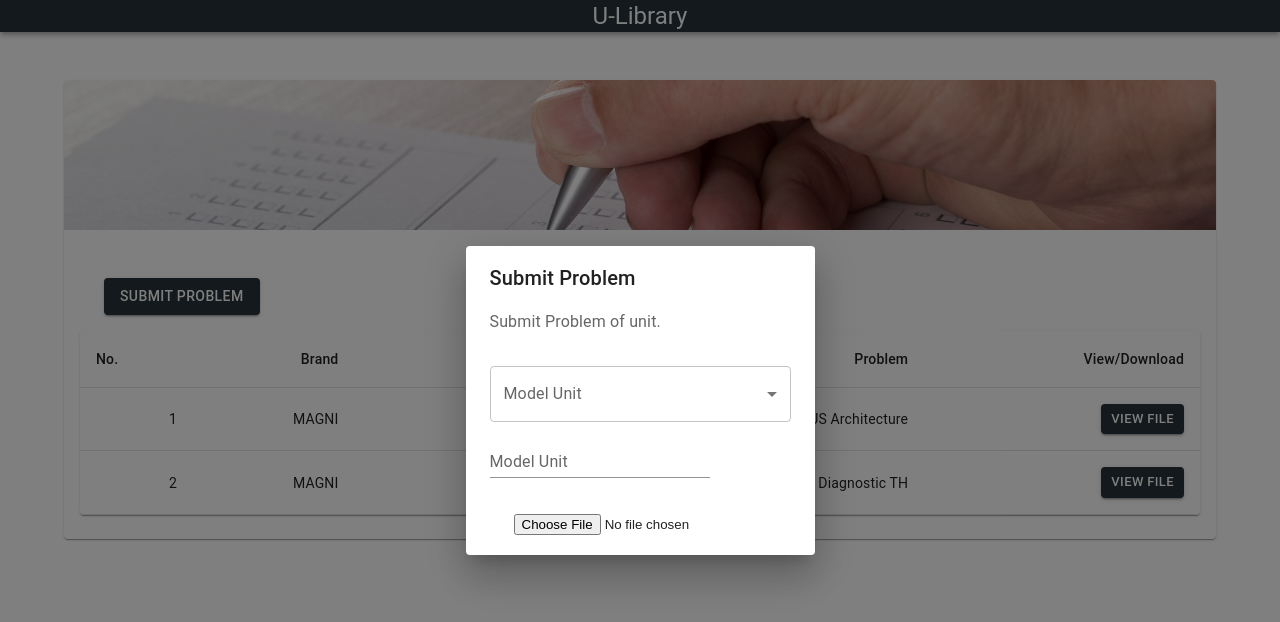
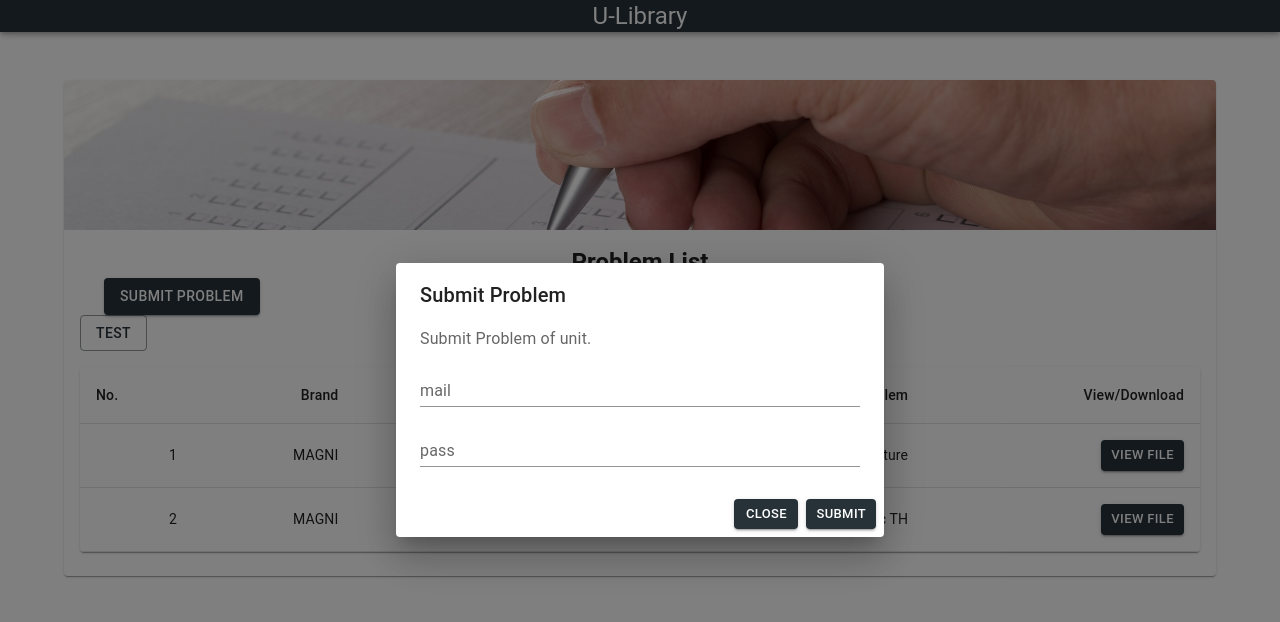
Before and after one commit to nathanniel19/u-library, a React (Create React App) app: page /problemList in a window 1280 px wide. Both pictures are taken after a click on the button "SUBMIT PROBLEM". Shown: the top 622 px of the page. Built offline with nearby package versions, Linux system fonts and the light colour scheme.

Commit message:
test function getdb

```diff
--- a/src/components/DialogUploadProblem.js
+++ b/src/components/DialogUploadProblem.js
@@ -4,6 +4,14 @@ import { MenuItem, InputLabel, FormControl, Select} from '@mui/material';
 import { Button } from '@mui/material';
 import { Input } from '@mui/material';
 import { Container } from '@mui/material';
+
+import { doc, addDoc, collection } from 'firebase/firestore';
+import { db } from '../firebase/firebaseconfig';
+
+const initialValue = {
+    mail: '',
+    pass: '',
+};
 
 const DialogUploadProblem = () => {
     //Dialog
@@ -15,22 +23,37 @@ const DialogUploadProblem = () => {
         setOpen(false);
     };
 
-    //SetModel
-    const [model, setModel] = useState('Magni');
-    const handleChange = (e) => {
-        setModel(e.target.value);
+    //SubmitData
+    const [values, setValues] = useState(initialValue);
+    const handleInputChange = (e) => {
+        const {name, value} = e.target;
+        setValues({
+            ...values,
+            [name]: value,
+        });
+    }
+    const handleSubmit = async (e) => {
+        e.preventDefault();
+        try
+        {
+            const docRef = await addDoc(collection(db, "test"),
+            {
+                mail: values.mail,
+                pass: values.pass,
+            })
+            handleClose();
+            alert("Document Uploaded");
+        }
+        catch (e)
+        {
+            console.error(e);
+            alert(e);
+        }
+
+
     }
 
-    //SetFiles
-    const [file, setFiles] = useState();
-    const handleFileChange = (e) => {
-        setFiles(e.target.files[0])
-    };
-    const handleUploadClick = () => {
-        if(!file){
-            return;
-        }
-    }
+
 
   return (
     <div>
@@ -39,27 +62,33 @@ const DialogUploadProblem = () => {
             <DialogTitle>Submit Problem</DialogTitle>
             <DialogContent>
                 <DialogContentText>Submit Problem of unit.</DialogContentText>
-                <FormControl fullWidth sx={{mt: 4}}>
-                    <InputLabel>Model Unit</InputLabel>
-                    <Select
-                        label='Model Unit'
-                        onChange={handleChange}
-                    >
-                        <MenuItem value={1}>Magni</MenuItem>
-                        <MenuItem value={2}>Yale</MenuItem>
-                    </Select>
-                </FormControl>
-                <TextField
-                    autoFocus
-                    margin='dense'
-                    label='Model Unit'
-                    variant='standard'
-                />
-                <Container sx={{mt: 4}}>
-                    <input type='file' onChange={handleFileChange} />
-                </Container>
+                <form onSubmit={handleSubmit}>
+                    <TextField
+                        autoFocus
+                        margin="dense"
+                        name='mail'
+                        label='mail'
+                        fullWidth
+                        variant="standard"
+                        onChange={handleInputChange}
+                    />
+                    <TextField
+                        autoFocus
+                        margin="dense"
+                        name='pass'
+                        label='pass'
+                        fullWidth
+                        variant="standard"
+                        onChange={handleInputChange}
 
+                    />
+                </form>
             </DialogContent>
+
+            <DialogActions>
+                <Button variant='contained' size='small' onClick={handleClose}>Close</Button>
+                <Button variant='contained' size='small' type='submit' onClick={handleSubmit}>Submit</Button>
+            </DialogActions>
         </Dialog>
     </div>
   )
--- a/src/components/ProblemTables.js
+++ b/src/components/ProblemTables.js
@@ -1,10 +1,12 @@
-import React from 'react';
+import { React, useState, useEffect } from 'react';
 import { Table, TableBody, TableCell, TableContainer, TableHead, TableRow, Typography } from '@mui/material';
 import { Paper } from '@mui/material';
 import { Button } from '@mui/material';
 
-import storage from '../firebase/firebaseconfig';
+import { storage } from '../firebase/firebaseconfig';
+import { db } from '../firebase/firebaseconfig';
 import { getStorage, ref, getDownloadURL } from "firebase/storage";
+import { getDocs, collection, doc } from 'firebase/firestore';
 
 const downloadButtonCANBUS = () => {
     const storageRef = ref(storage, 'gs://u-library-68864.appspot.com/ProblemList/CAN Bus Architecture TH.pdf')
@@ -22,9 +24,25 @@ const downloadDiagnosticTH = () => {
 
 
 
+
 const ProblemTables = () => {
+    const [mail, setMail] = useState([]);
+    const [pass, setPass] = useState([]);
+    const dataFirebase = async () => {
+        const querySnapshot =  await getDocs(collection(db, "test"));
+        querySnapshot.forEach((doc) => {
+            setMail(current => [...current, doc.data().mail]);
+            setPass(current => [...current, doc.data().pass]);
+        });
+    }
+
+
+
+
   return (
     <div>
+        <Button variant='outlined'>Test</Button>
+
         <TableContainer component={Paper} sx={{mt: 2}}>
             <Table>
                 <TableHead>
--- a/src/firebase/firebaseconfig.js
+++ b/src/firebase/firebaseconfig.js
@@ -1,6 +1,7 @@
 //firebase
 import { initializeApp } from "firebase/app";
 import { getStorage, ref, getDownloadURL } from 'firebase/storage';
+import { getFirestore } from 'firebase/firestore';
 
 //Firebase Configuration
 const firebaseConfig = {
@@ -15,5 +16,6 @@ const firebaseConfig = {
   //Initialize Firebase
   const app = initializeApp(firebaseConfig);
   const storage = getStorage(app);
+  const db = getFirestore(app);
 
-  export default storage;
+  export {storage, db};
```
